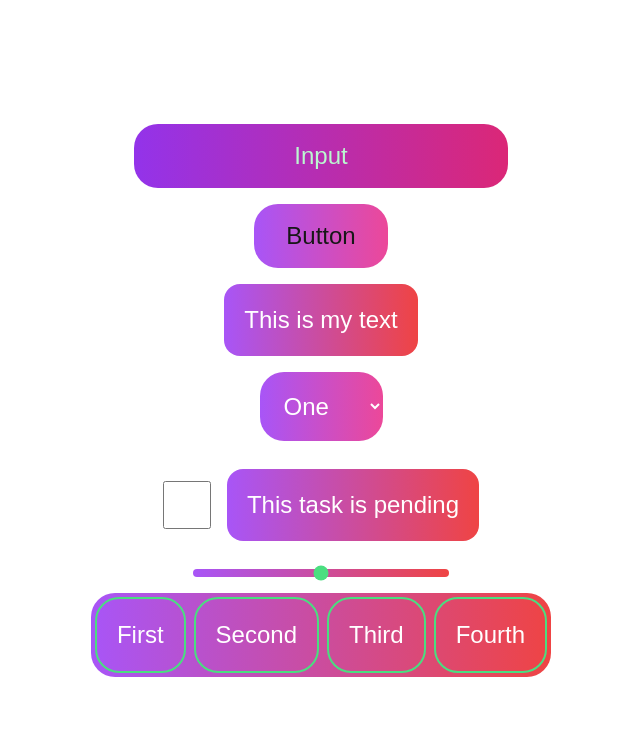
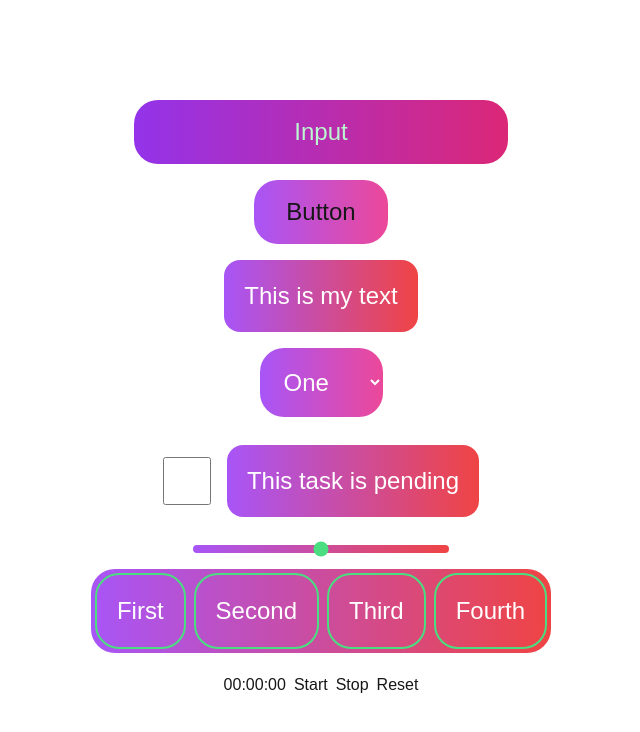
Before and after one commit to nitesh545/lifame, a Next.js app: page / in a window 1280 px wide. Shown: the top 732 px of the page, without its empty margins (319-959 px from the left). Built offline with nearby package versions, Linux system fonts and the light colour scheme.

Commit message:
new component stopwatch, no functionality

```diff
--- /dev/null
+++ b/app/components/stopwatch.jsx
@@ -0,0 +1,25 @@
+"use client";
+
+import React from 'react';
+
+const Stopwatch = () => {
+
+	return (
+		<div className="flex">
+			<div id="display" className="p-1">00:00:00</div>
+			<div className="">
+				<button className="p-1" onClick={() => {
+				}}>Start
+				</button>
+				<button className="p-1" onClick={() => {
+				}}>Stop
+				</button>
+				<button className="p-1" onClick={() => {
+				}}>Reset
+				</button>
+			</div>
+		</div>
+	);
+};
+
+export default Stopwatch;
--- a/app/page.jsx
+++ b/app/page.jsx
@@ -6,6 +6,7 @@ import Select from "@/app/components/select";
 import Checkbox from "@/app/components/checkbox";
 import Slider from "@/app/components/slider";
 import ButtonGroup from "@/app/components/buttonGroup";
+import Stopwatch from "@/app/components/stopwatch";
 import React from "react";
 
 let components = [
@@ -16,6 +17,7 @@ let components = [
 	{id: 5, type: "Checkbox", component: <Checkbox />},
 	{id: 6, type: "Slider", component: <Slider />},
 	{id: 7, type: "ButtonGroup", component: <ButtonGroup />},
+	{id: 8, type: "Stopwatch", component: <Stopwatch />},
 ]
 
 export default function Home() {
```
